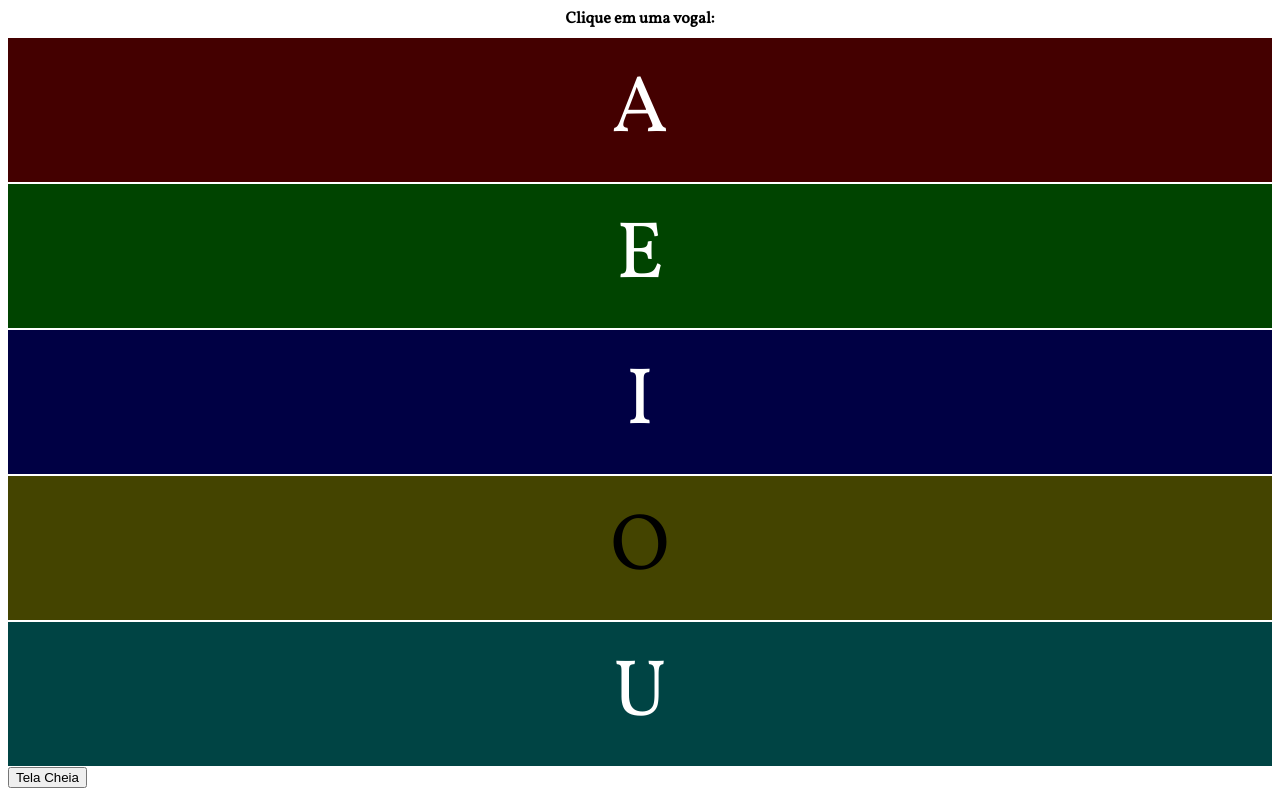
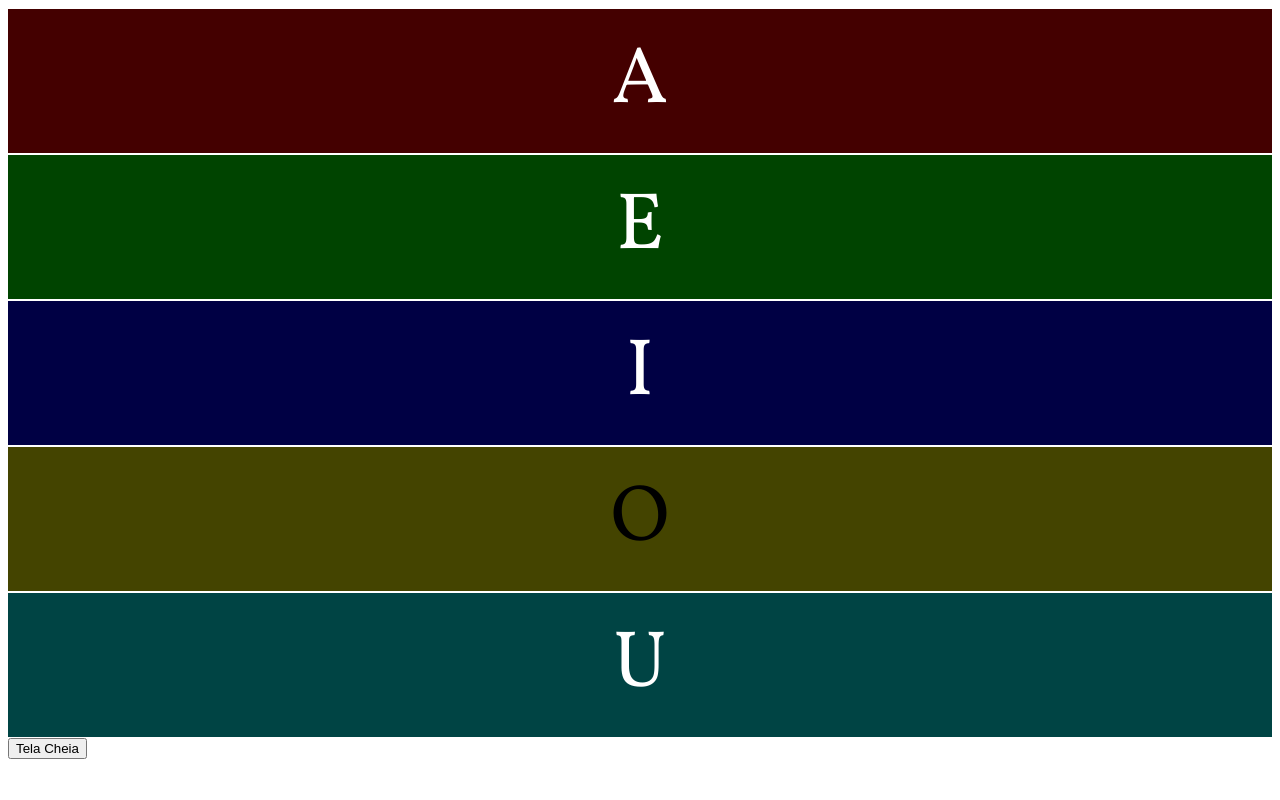
Before and after one commit to joseluizcoe/letters-and-numbers-game, a React (Create React App) app: page / in a window 1280 px wide. Built offline with nearby package versions, Linux system fonts and the light colour scheme.

Commit message:
Removing unused code

```diff
--- a/src/App.js
+++ b/src/App.js
@@ -1,12 +1,11 @@
 import React, { useState, useEffect } from 'react';
-import { Letters, ContainerFlex, Colors , Feedback} from './components';
-import { LETTERS, COLORS } from './constants';
+import { Letters, ContainerFlex} from './components';
+import { LETTERS } from './constants';
 
 function App() {
   const [
     lastClickedVowel,
     updateLastClickedVowel,
-    updateLastClickedColor
   ] = useState('');
 
   useEffect(
@@ -18,30 +17,11 @@ function App() {
 
   return (
     <>
-      <Feedback>
-        {
-          lastClickedVowel
-          ? 'Você clicou na letra: '
-          : 'Clique em uma vogal: '
-        }
-        <span>
-          {lastClickedVowel}
-        </span>
-      </Feedback>
       <ContainerFlex>
-        {
-          LETTERS.length
-          ?
           <Letters
             letters={LETTERS}
             updateLastClickedVowel={updateLastClickedVowel}
           />
-          :
-          <Colors
-            colors={Object.keys(COLORS)}
-            updateLastClickedColor={updateLastClickedColor}
-          />
-        }
       </ContainerFlex>
     </>
   );
```
